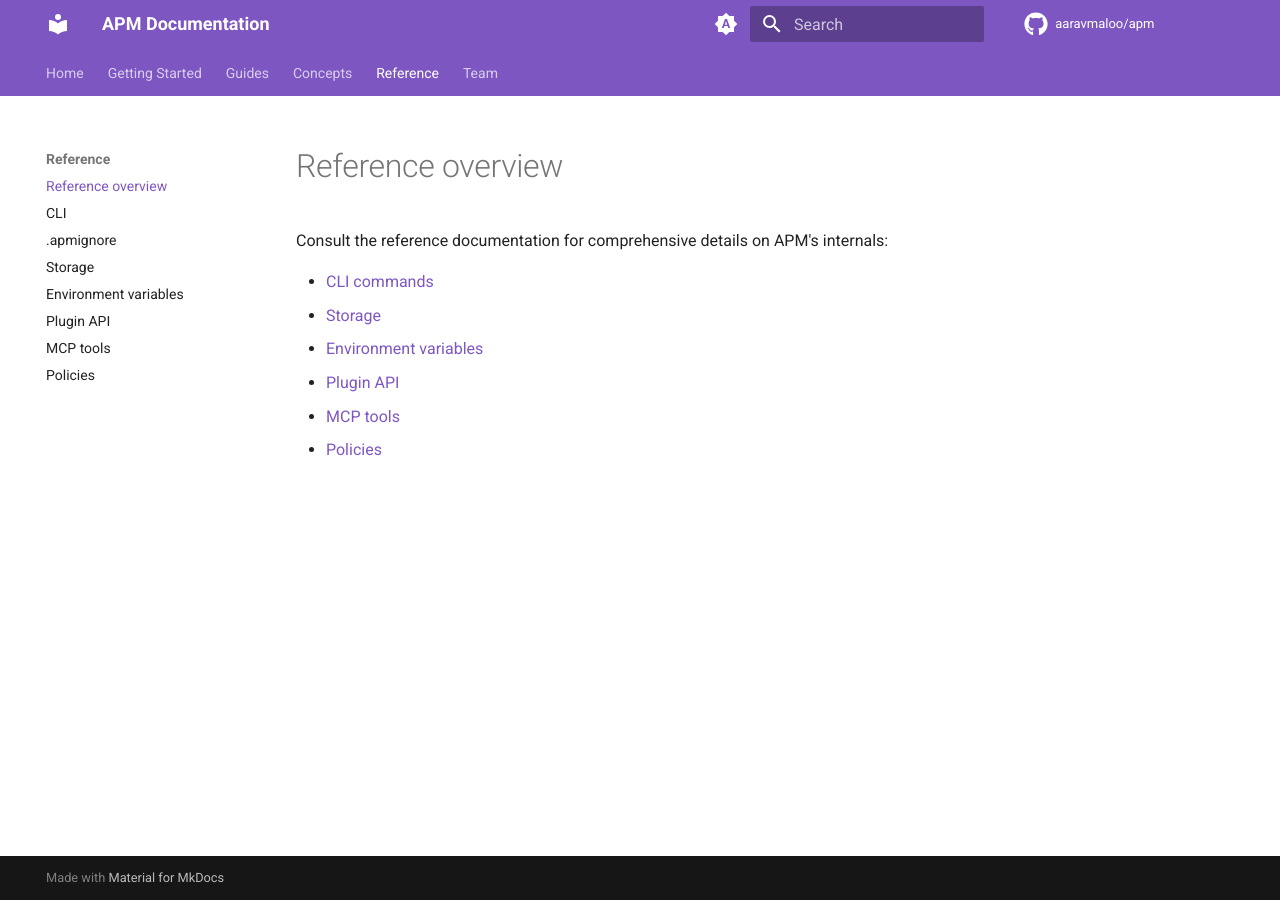
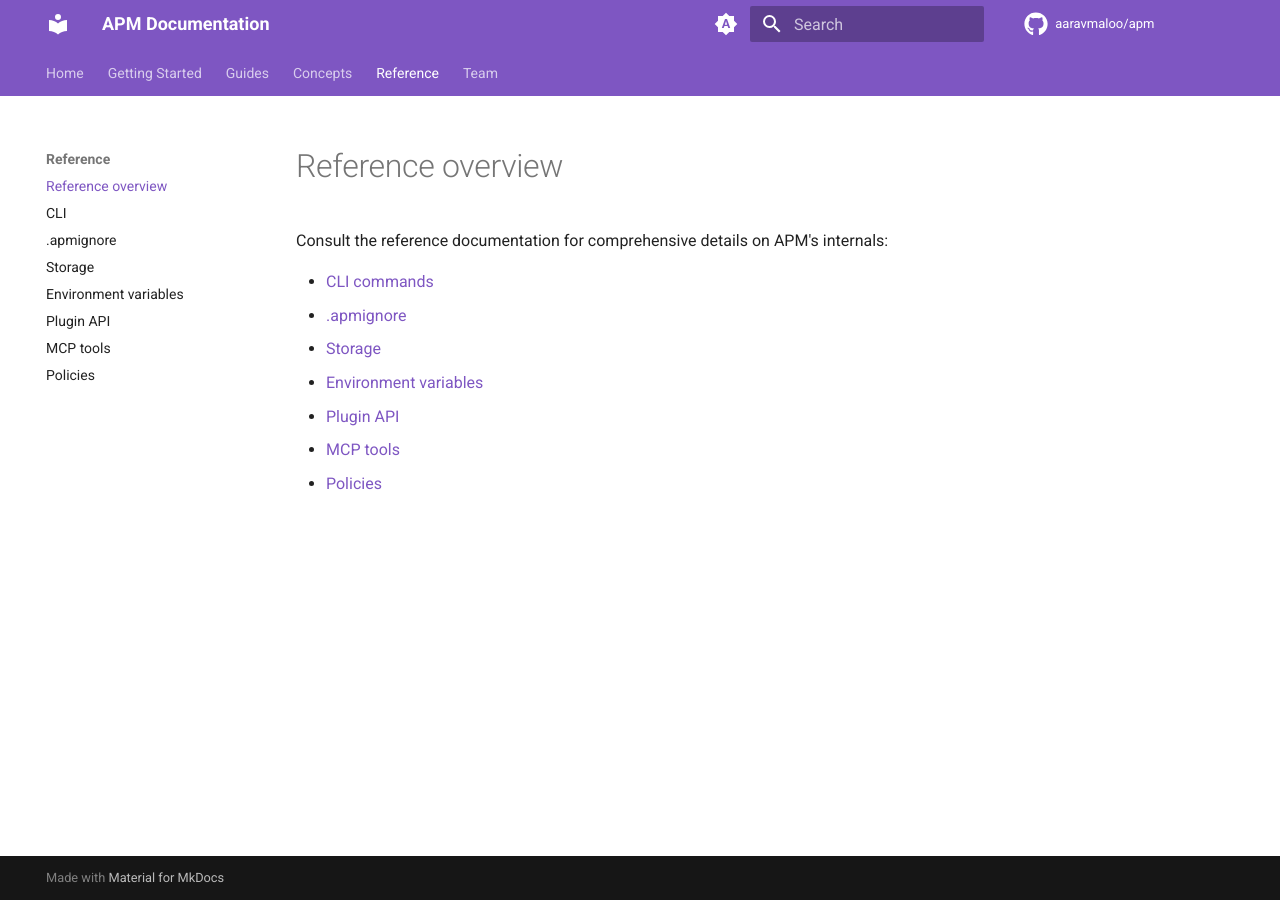
Before and after one commit to aaravmaloo/apm, an MkDocs documentation site: the page built from docs/reference/index.md, in a window 1280 px wide. Built offline with MkDocs 1.6.1 and Material for MkDocs 9.7.7, drawn with Linux system fonts in a browser that asks for light colours; comment, search, counter and statistics services are not loaded.

Commit message:
update indexes

```diff
--- a/docs/reference/index.md
+++ b/docs/reference/index.md
@@ -3,6 +3,7 @@
 Consult the reference documentation for comprehensive details on APM's internals:
 
 - [CLI commands](./cli.md)
+- [.apmignore](./apmignore.md)
 - [Storage](./storage.md)
 - [Environment variables](./environment-variables.md)
 - [Plugin API](./plugin-api.md)
```
